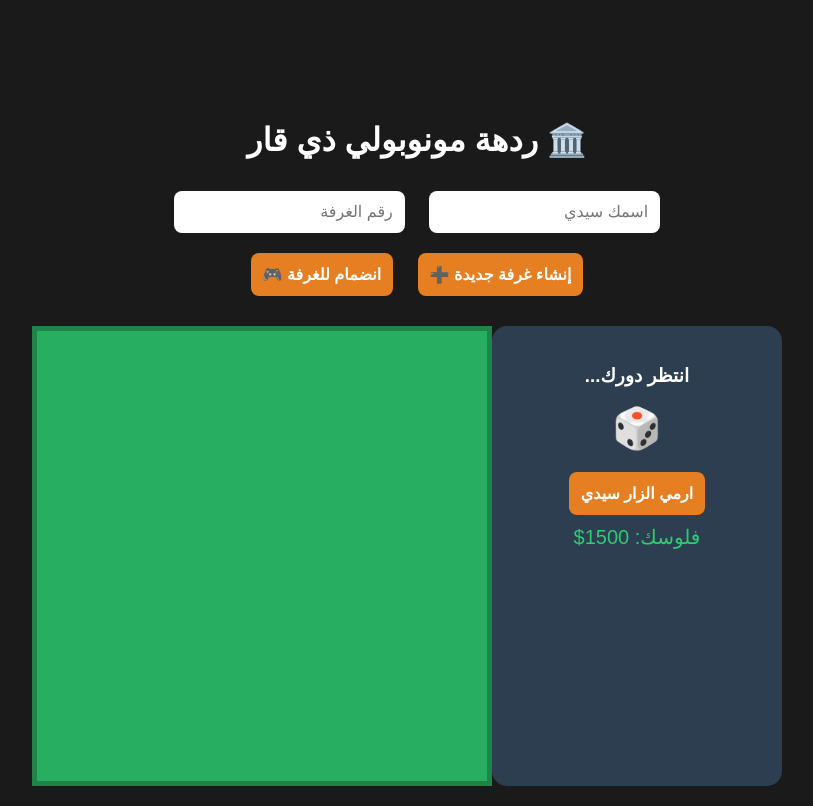
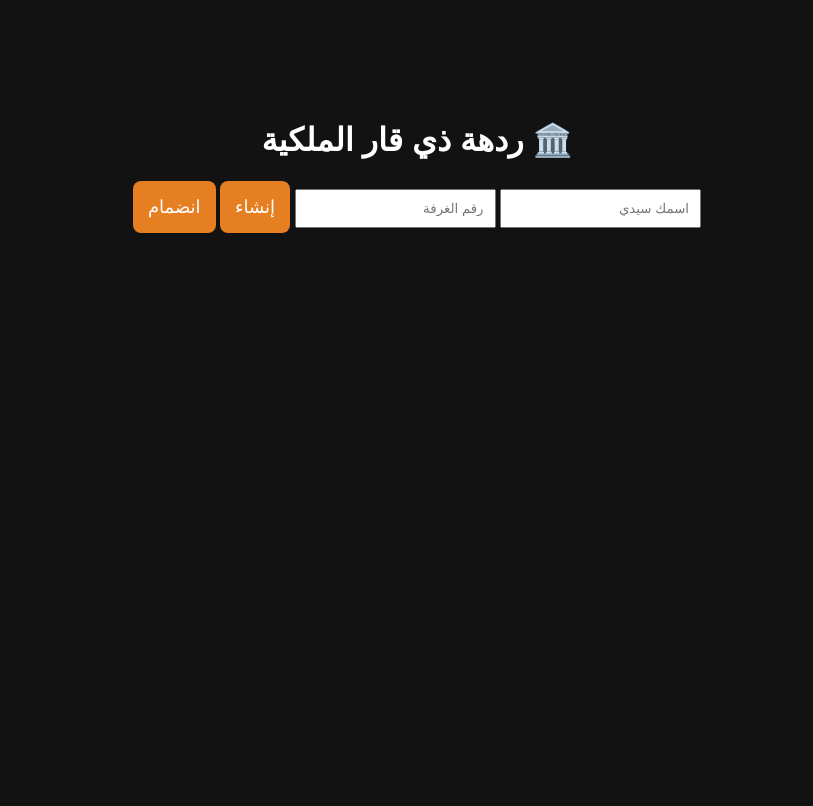
Before and after one commit to jmsksks6-source/nasiriya-monopoly, a Flask app: page / in a window 1280 px wide. Shown: the whole page, without its empty margins (223-1036 px from the left). After the commit the page ends 233 px from the top, so only its background shows below. Run offline with Flask 3, Linux system fonts and the light colour scheme; some libraries are stand-ins or nearby versions.

Commit message:
Update index.html

```diff
--- a/templates/index.html
+++ b/templates/index.html
@@ -5,107 +5,122 @@
     <title>مونوبولي ذي قار - الملكية</title>
     <script src="https://cdnjs.cloudflare.com/ajax/libs/socket.io/4.0.1/socket.io.js"></script>
     <style>
-        body { background: #1a1a1a; color: white; font-family: sans-serif; text-align: center; margin: 0; }
-        #lobby { padding-top: 100px; }
-        .hidden { display: none; }
-        #game-screen { display: flex; flex-direction: row; padding: 20px; justify-content: center; }
-        .board { display: grid; grid-template-columns: repeat(5, 1fr); grid-template-rows: repeat(5, 1fr); width: 450px; height: 450px; background: #27ae60; border: 5px solid #1e8449; }
-        .cell { background: white; border: 1px solid #2c3e50; color: #333; font-size: 10px; font-weight: bold; position: relative; display: flex; align-items: center; justify-content: center; }
-        .token { width: 15px; height: 15px; border-radius: 50%; position: absolute; border: 2px solid white; }
-        input, button { padding: 12px; margin: 10px; border-radius: 8px; border: none; font-size: 16px; }
-        button { background: #e67e22; color: white; cursor: pointer; font-weight: bold; }
-        #controls { width: 250px; background: #2c3e50; margin-right: 20px; padding: 20px; border-radius: 15px; }
+        body { background: #121212; color: white; font-family: 'Cairo', sans-serif; margin: 0; overflow: hidden; }
+        .hidden { display: none !important; }
+        #game-screen { display: flex; height: 100vh; padding: 10px; }
+        .board { display: grid; grid-template-columns: repeat(6, 1fr); grid-template-rows: repeat(6, 1fr); flex: 2; background: #27ae60; border: 10px solid #1e8449; gap: 2px; }
+        .cell { background: white; color: #333; font-size: 11px; font-weight: bold; display: flex; flex-direction: column; align-items: center; justify-content: center; position: relative; border: 1px solid #ccc; }
+        .owner-tag { position: absolute; top: 0; width: 100%; height: 5px; }
+        .token { width: 22px; height: 22px; border-radius: 50%; border: 2px solid white; position: absolute; transition: 0.6s cubic-bezier(0.68, -0.55, 0.27, 1.55); }
+        #side-panel { flex: 1; background: #1e272e; margin-left: 10px; padding: 20px; border-radius: 15px; border: 2px solid #e67e22; }
+        .dice-anim { animation: roll 0.4s infinite; }
+        @keyframes roll { 0% { transform: rotate(0); } 100% { transform: rotate(360deg); } }
+        button { background: #e67e22; color: white; padding: 15px; border: none; border-radius: 8px; cursor: pointer; width: 100%; font-size: 18px; }
     </style>
 </head>
 <body>
 
-<div id="lobby">
-    <h1>🏛️ ردهة مونوبولي ذي قار</h1>
-    <input id="p-name" placeholder="اسمك سيدي">
-    <input id="r-id" placeholder="رقم الغرفة">
-    <br>
-    <button onclick="createRoom()">إنشاء غرفة جديدة ➕</button>
-    <button onclick="joinRoom()">انضمام للغرفة 🎮</button>
+<div id="lobby" style="padding-top: 100px; text-align: center;">
+    <h1>🏛️ ردهة ذي قار الملكية</h1>
+    <input id="p-name" placeholder="اسمك سيدي" style="padding: 10px;">
+    <input id="r-id" placeholder="رقم الغرفة" style="padding: 10px;">
+    <button onclick="createRoom()" style="width: auto;">إنشاء</button>
+    <button onclick="joinRoom()" style="width: auto;">انضمام</button>
 </div>
 
 <div id="game-screen" class="hidden">
-    <div id="controls">
-        <h3 id="turn-info">انتظر دورك...</h3>
-        <div id="dice-val" style="font-size: 40px; margin: 10px;">🎲</div>
+    <div class="board" id="board"></div>
+    <div id="side-panel">
+        <h2 id="turn-txt">انتظر...</h2>
+        <div id="dice-box" style="font-size: 60px; margin: 20px;">🎲</div>
         <button id="roll-btn" onclick="roll()">ارمي الزار سيدي</button>
-        <div id="money" style="color: #2ecc71; font-size: 20px;">فلوسك: 1500$</div>
+        <hr>
+        <div id="money-info" style="font-size: 24px; color: #2ecc71;">فلوسك: 1500$</div>
+        <div id="game-logs" style="font-size: 12px; color: #bdc3c7; height: 100px; overflow-y: auto; margin-top: 10px;"></div>
     </div>
-    <div class="board" id="board"></div>
 </div>
 
 <script>
     const socket = io();
-    let myRoom = "";
-    let myName = "";
-    const myColor = '#' + Math.floor(Math.random()*16777215).toString(16);
+    let myRoom, myName, myColor = '#' + Math.floor(Math.random()*16777215).toString(16);
 
+    // مناطق الناصرية الجديدة سيدي
     const zones = [
-        "البداية", "الحبوبي", "قطار الناصرية", "صندوق الحظ", "الشطرة",
-        "سوق الشيوخ", "الجبايش", "سجن الحوت", "الرفاعي", "قلعة سكر",
-        "قطار الغراف", "صندوق الحظ", "البطحاء", "النصر", "الفجر", "أور"
+        {n: "البداية", t: "start", i: "🚩"}, {n: "الثورة", t: "p", p: 400, i: "🏘️"}, {n: "الشموخ", t: "p", p: 350, i: "🏙️"}, {n: "صندوق الحظ", t: "luck", i: "📦"}, {n: "السكك", t: "p", p: 300, i: "🛤️"}, {n: "أريدو", t: "p", p: 280, i: "🏠"},
+        {n: "سومر", t: "p", p: 250, i: "🏺"}, {n: "سوق الشيوخ", t: "p", p: 200, i: "🛒"}, {n: "الجبايش", t: "p", p: 220, i: "🚣"}, {n: "سجن الحوت", t: "jail", i: "⛓️"},
+        {n: "الرفاعي", t: "p", p: 180, i: "🕌"}, {n: "قلعة سكر", t: "p", p: 170, i: "🏰"}, {n: "المنصورية", t: "p", p: 200, i: "🏢"}, {n: "صندوق الحظ", t: "luck", i: "📦"},
+        {n: "البطحاء", t: "p", p: 120, i: "🐎"}, {n: "النصر", t: "p", p: 130, i: "✌️"}, {n: "الفجر", t: "p", p: 110, i: "🌅"}, {n: "شارع الحبوبي", t: "p", p: 500, i: "🏛️"},
+        {n: "الإسكان", t: "p", p: 320, i: "🏢"}, {n: "تذكرة سفر", t: "tax", i: "🎫"}
     ];
 
-    function createRoom() {
-        myRoom = document.getElementById('r-id').value;
-        if(!myRoom) return alert("ادخل رقم الغرفة");
-        socket.emit('create_room', {room: myRoom});
-    }
-
-    socket.on('status', (data) => alert(data.msg));
-
+    function createRoom() { myRoom = document.getElementById('r-id').value; socket.emit('create_room', {room: myRoom}); }
     function joinRoom() {
-        myName = document.getElementById('p-name').value;
-        myRoom = document.getElementById('r-id').value;
-        if(!myName || !myRoom) return alert("اكمل البيانات");
+        myName = document.getElementById('p-name').value; myRoom = document.getElementById('r-id').value;
         socket.emit('join_game', {room: myRoom, name: myName, color: myColor});
     }
 
-    socket.on('join_success', (data) => {
-        if(data.success) {
-            document.getElementById('lobby').classList.add('hidden');
-            document.getElementById('game-screen').classList.remove('hidden');
-            renderBoard();
-        } else alert(data.msg);
+    socket.on('join_success', (d) => {
+        if(d.success) { document.getElementById('lobby').classList.add('hidden'); document.getElementById('game-screen').classList.remove('hidden'); renderBoard(); }
     });
 
     function renderBoard() {
-        const b = document.getElementById('board');
-        b.innerHTML = "";
-        const pos = [[1,1],[1,2],[1,3],[1,4],[1,5],[2,5],[3,5],[4,5],[5,5],[5,4],[5,3],[5,2],[5,1],[4,1],[3,1],[2,1]];
+        const b = document.getElementById('board'); b.innerHTML = "";
+        const posMap = [[1,1],[1,2],[1,3],[1,4],[1,5],[1,6],[2,6],[3,6],[4,6],[5,6],[6,6],[6,5],[6,4],[6,3],[6,2],[6,1],[5,1],[4,1],[3,1],[2,1]];
         zones.forEach((z, i) => {
-            let d = document.createElement('div');
-            d.className = 'cell'; d.id = 'z-' + i;
-            d.style.gridRow = pos[i][0]; d.style.gridColumn = pos[i][1];
-            d.innerText = z;
+            let d = document.createElement('div'); d.className = 'cell'; d.id = 'z-' + i;
+            d.style.gridRow = posMap[i][0]; d.style.gridColumn = posMap[i][1];
+            d.innerHTML = `<div class="owner-tag" id="tag-${i}"></div><span>${z.i}</span><br>${z.n}<br><small>${z.p ? z.p+'$' : ''}</small>`;
             b.appendChild(d);
         });
     }
 
-    function roll() { socket.emit('roll_dice', {room: myRoom}); }
+    function roll() {
+        const btn = document.getElementById('roll-btn'); btn.disabled = true;
+        document.getElementById('dice-box').classList.add('dice-anim');
+        setTimeout(() => { socket.emit('roll_dice', {room: myRoom}); }, 600);
+    }
 
-    socket.on('update_game', (game) => updateUI(game));
     socket.on('dice_result', (data) => {
-        document.getElementById('dice-val').innerText = data.steps;
+        document.getElementById('dice-box').classList.remove('dice-anim');
+        document.getElementById('dice-box').innerText = data.steps;
         updateUI(data.game);
+
+        // نظام الشراء التلقائي سيدي
+        const p = data.game.players.find(pl => pl.name === data.roller);
+        if(data.roller === myName) {
+            const zone = zones[p.pos];
+            if(zone.t === 'p' && !data.game.properties[p.pos]) {
+                if(confirm(`هل تشتري ${zone.n} بسعر ${zone.p}$ سيدي؟`)) {
+                    socket.emit('buy_land', {room: myRoom, name: myName, price: zone.p, land_name: zone.n});
+                }
+            } else if(zone.t === 'luck') {
+                alert("📦 صندوق الحظ: حصلت على 200$ عيدية من الناصرية!");
+            }
+        }
     });
 
     function updateUI(game) {
         document.querySelectorAll('.token').forEach(t => t.remove());
         game.players.forEach(p => {
-            let t = document.createElement('div');
-            t.className = 'token'; t.style.background = p.color;
+            let t = document.createElement('div'); t.className = 'token'; t.style.background = p.color;
             document.getElementById('z-' + p.pos).appendChild(t);
-            if(p.name === myName) document.getElementById('money').innerText = "فلوسك: " + p.money + "$";
+            if(p.name === myName) document.getElementById('money-info').innerText = "فلوسك: " + p.money + "$";
         });
-        const turnPlayer = game.players[game.turn];
-        document.getElementById('turn-info').innerText = "دور: " + turnPlayer.name;
-        document.getElementById('roll-btn').disabled = (turnPlayer.name !== myName);
+        // تحديث الملاك
+        for(let pos in game.properties) {
+            const ownerName = game.properties[pos];
+            const color = game.players.find(pl => pl.name === ownerName).color;
+            document.getElementById('tag-'+pos).style.background = color;
+        }
+        const turnP = game.players[game.turn];
+        document.getElementById('turn-txt').innerText = "دور: " + turnP.name;
+        document.getElementById('roll-btn').disabled = (turnP.name !== myName);
     }
+
+    socket.on('log', (d) => {
+        const l = document.getElementById('game-logs');
+        l.innerHTML = `<div>${d.msg}</div>` + l.innerHTML;
+    });
 </script>
 </body>
 </html>
```
